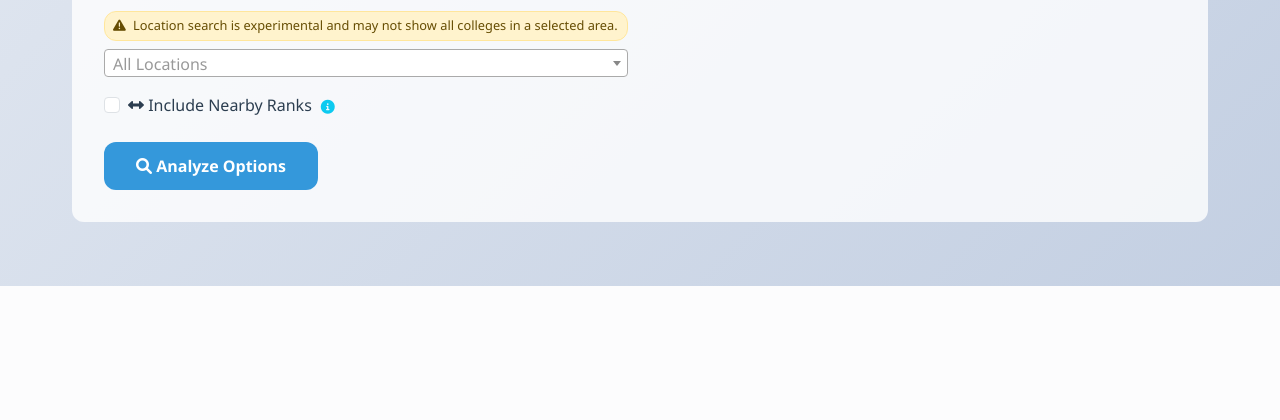
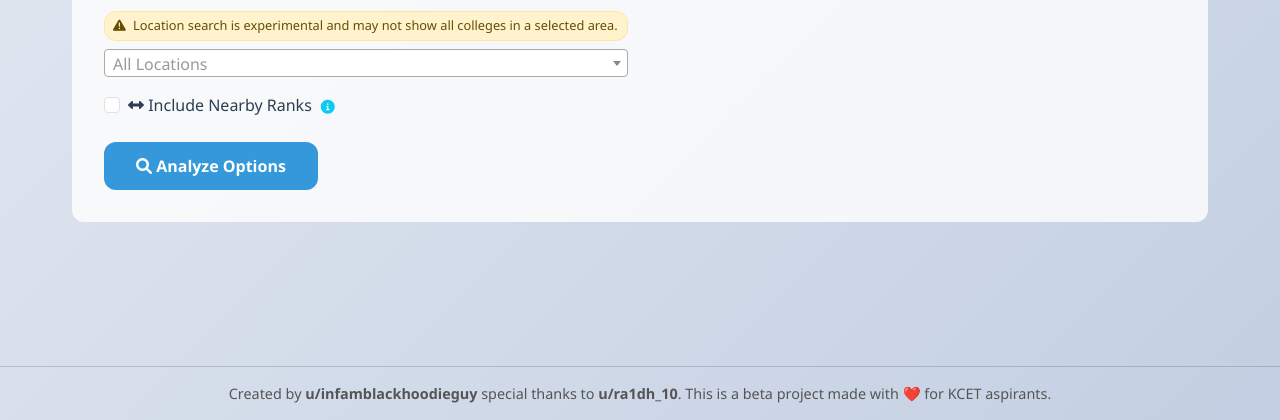
Before and after one commit to Conspirant/KCET-College-Compass, a Flask app: template templates/college.html in a window 1280 px wide. Shown: the part 1416-1836 px from the top of the page. Before the commit the page ends 1702 px from the top, so only its background shows below. Run offline with Flask 3, Linux system fonts and the light colour scheme; the template is opened without the code that fills it, so the values that code supplies are empty; parts of the project's set-up code (start-up, migrations or seed data) failed here and were passed over; some libraries are stand-ins or nearby versions.

Commit message:
Update college.html

```diff
--- a/templates/college.html
+++ b/templates/college.html
@@ -1979,5 +1979,13 @@
             }
         });
     </script>
+<footer class="text-center mt-5 py-3" style="font-size: 0.9rem; color: #555;">
+    <hr>
+    <p class="mb-0">
+        Created by <strong>u/infamblackhoodieguy</strong> special thanks to <strong>u/ra1dh_10</strong>.
+        This is a beta project made with ❤️ for KCET aspirants.
+    </p>
+</footer>
+
 </body>
 </html>
```
